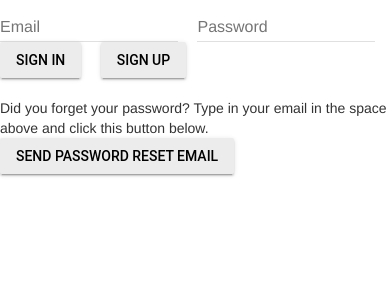
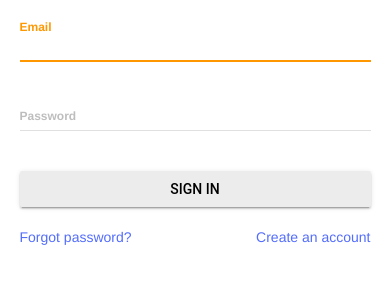
Before and after one commit to Nideesh1/WebProjectCodeSnippets, a website: page login-reg-EmailVerification-PasswordReset/index.html in a window 390 px wide. Shown: the part 59-342 px from the top of the page. Drawn offline with nearby package versions, Linux system fonts and the light colour scheme; no server answers.

Commit message:
Mobile view for sign in page

```diff
--- a/login-reg-EmailVerification-PasswordReset/index.html
+++ b/login-reg-EmailVerification-PasswordReset/index.html
@@ -225,19 +225,40 @@
     <div class="header">
       <h4>DJ Chino</h4>
     </div>
-    <input class="mdl-textfield__input" style="display:inline;width:auto;" type="text" id="email" name="email" placeholder="Email"/>
-            &nbsp;&nbsp;&nbsp;
-            <input class="mdl-textfield__input" style="display:inline;width:auto;" type="password" id="password" name="password" placeholder="Password"/>
-            <button class="mdl-button mdl-js-button mdl-button--raised" id="quickstart-sign-in" name="signin">Sign In</button>
-            &nbsp;&nbsp;&nbsp;
-            <button class="mdl-button mdl-js-button mdl-button--raised" id="quickstart-sign-up" name="signup">Sign Up</button>
+    <form class="registration-form">
 
-            <br><br>
+      <div class="email-input-group mdl-textfield mdl-js-textfield mdl-textfield--floating-label">
+          <input class="mdl-textfield__input" type="text" id="email" name="email" autofocus>
+          <label class="mdl-textfield__label" for="email">Email</label>
+       </div>
 
-                    Did you forget your password? Type in your email in the space above and click this button below.
+       <div class="password-input-group mdl-textfield mdl-js-textfield mdl-textfield--floating-label">
+          <input class="mdl-textfield__input" type="text" id="password" name="password">
+          <label class="mdl-textfield__label" for="password">Password</label>
+       </div>
 
-            <button class="mdl-button mdl-js-button mdl-button--raised" id="quickstart-password-reset" name="verify-email">Send Password Reset Email</button>
+      <div class="sign-in-input-group">
+        <button class="sign-in-button mdl-button mdl-js-button mdl-button--raised mdl-js-ripple-effect" id="quickstart-sign-in" name="signin">Sign In</button>
+      </div>
 
+      <div class="cannot-sign-in">
+        <label class="forgot-password"><a href="#">Forgot password?</a></label>
+        <label class="no-account"><a href="#">Create an account</a></label>
+      </div>
+
+
+
+      <!-- <div class="password-reset-input-group">
+          <p>Forgot your password? Type in your email in the space above and click this button below.</p>
+          <button class="mdl-button mdl-js-button mdl-button--raised" id="quickstart-password-reset" name="verify-email">Send Password Reset Email</button>
+      </div>
+
+        <div class="sign-up-input-group">
+          <p>Don't have an account? Sign up now!</p>
+          <button class="sign-up-button mdl-button mdl-js-button mdl-button--raised" id="quickstart-sign-up" name="signup">Sign Up</button>
+        </div> -->
+
+   </form>
 
   </div>
 </body>
--- a/login-reg-EmailVerification-PasswordReset/styles/css/index.css
+++ b/login-reg-EmailVerification-PasswordReset/styles/css/index.css
@@ -1,3 +1,47 @@
+.registration-form {
+    display: block;
+    margin: 0 auto;
+    padding-left: 5vw;
+    padding-right: 5vw;
+}
+
 .index-wrapper .header {
     text-align: center;
 }
+
+.mdl-textfield .mdl-js-textfield .mdl-textfield--floating-label {
+    width: auto;
+}
+
+.mdl-textfield__label {
+    margin: 0;
+    font-size: 12px;
+}
+
+.email-input-group, .password-input-group {
+    width: 100%;
+}
+
+
+.email-input-group, .password-input-group, .sign-in-button {
+    display: block;
+    margin: 0 auto;
+}
+
+.sign-in-button {
+    width: 100%;
+    margin-top: 20px;
+    margin-bottom: 20px;
+}
+
+.cannot-sign-in {
+    margin-top: 5px;
+}
+
+.forgot-password, .no-account {
+    display: inline-block;
+}
+
+.no-account {
+    float: right;
+}
```
